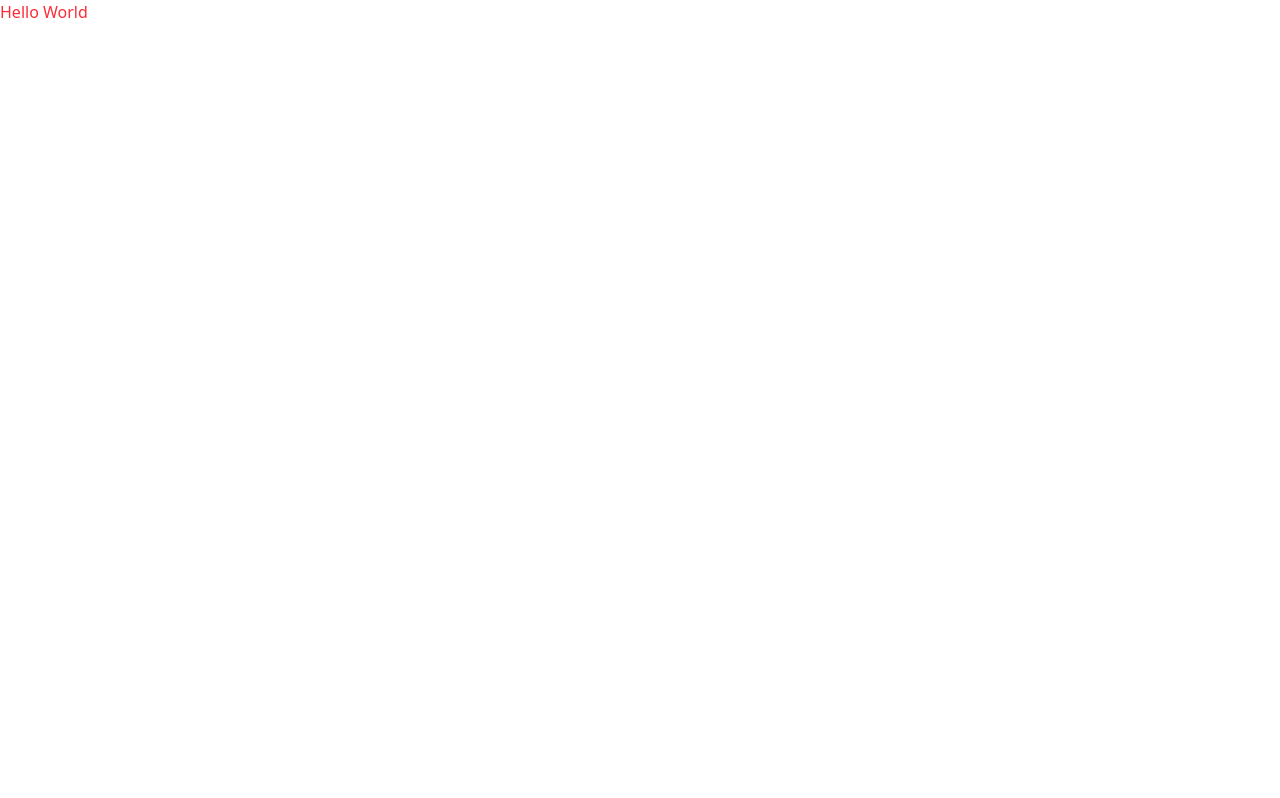
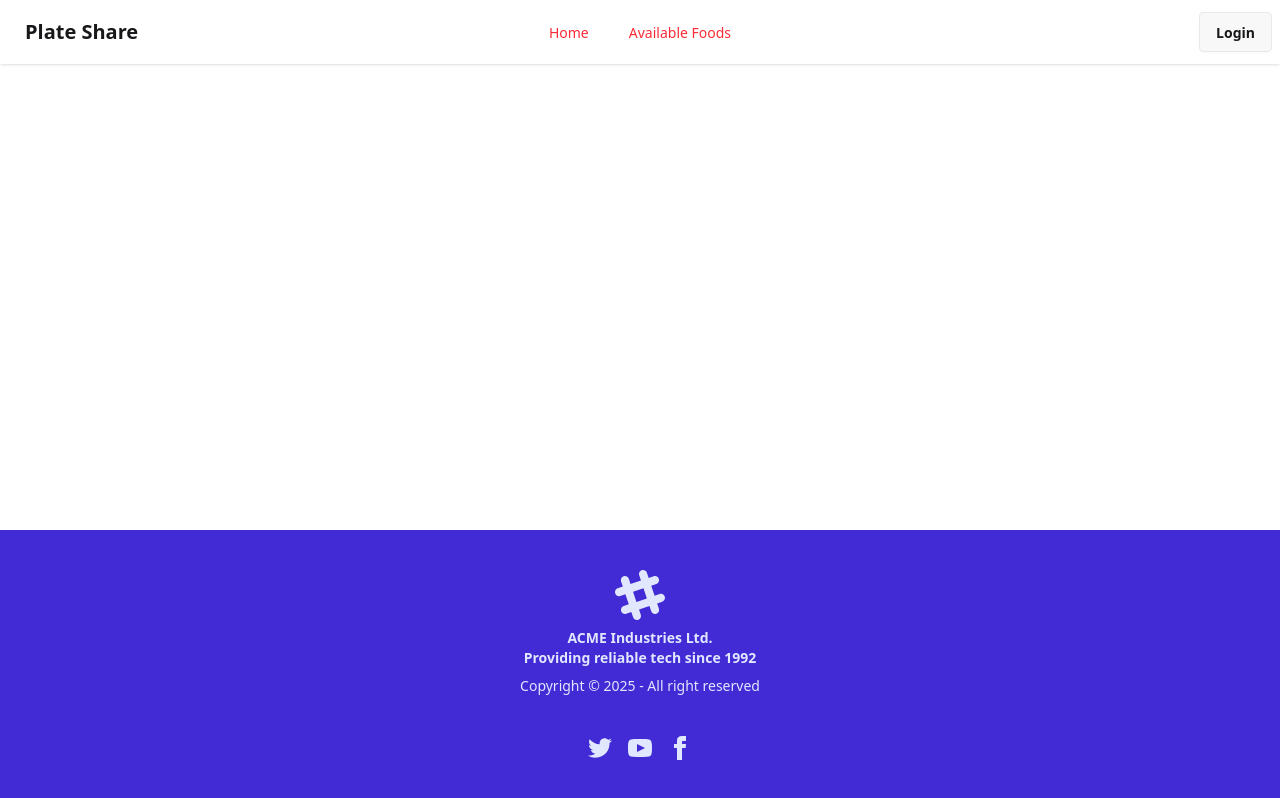
Before and after one commit to 417MahirRahman/Plate-Share-Client, a React (Vite) app: page / in a window 1280 px wide. Built offline with nearby package versions, Linux system fonts and the light colour scheme.

Commit message:
added Navbar and Footer Section

```diff
--- a/src/Routes/Route.jsx
+++ b/src/Routes/Route.jsx
@@ -1,8 +1,16 @@
 import { createBrowserRouter } from "react-router";
+import Home from "../pages/Home/Home";
+import Root from "../pages/Roots/Root";
 
 export const router = createBrowserRouter([
   {
     path: "/",
-    element: <div className="text-red-500">Hello World</div>
+    Component:Root,
+    children:[
+      {
+        index: true,
+        Component: Home,
+      }
+    ]
   },
 ]);
--- /dev/null
+++ b/src/components/Footer/Footer.jsx
@@ -0,0 +1,68 @@
+import React from "react";
+
+const Footer = () => {
+  return (
+    <div>
+      <footer className="footer footer-horizontal footer-center bg-primary text-primary-content p-10">
+        <aside>
+          <svg
+            width="50"
+            height="50"
+            viewBox="0 0 24 24"
+            xmlns="http://www.w3.org/2000/svg"
+            fillRule="evenodd"
+            clipRule="evenodd"
+            className="inline-block fill-current"
+          >
+            <path d="M22.672 15.226l-2.432.811.841 2.515c.33 1.019-.209 2.127-1.23 2.456-1.15.325-2.148-.321-2.463-1.226l-.84-2.518-5.013 1.677.84 2.517c.391 1.203-.434 2.542-1.831 2.542-.88 0-1.601-.564-1.86-1.314l-.842-2.516-2.431.809c-1.135.328-2.145-.317-2.463-1.229-.329-1.018.211-2.127 1.231-2.456l2.432-.809-1.621-4.823-2.432.808c-1.355.384-2.558-.59-2.558-1.839 0-.817.509-1.582 1.327-1.846l2.433-.809-.842-2.515c-.33-1.02.211-2.129 1.232-2.458 1.02-.329 2.13.209 2.461 1.229l.842 2.515 5.011-1.677-.839-2.517c-.403-1.238.484-2.553 1.843-2.553.819 0 1.585.509 1.85 1.326l.841 2.517 2.431-.81c1.02-.33 2.131.211 2.461 1.229.332 1.018-.21 2.126-1.23 2.456l-2.433.809 1.622 4.823 2.433-.809c1.242-.401 2.557.484 2.557 1.838 0 .819-.51 1.583-1.328 1.847m-8.992-6.428l-5.01 1.675 1.619 4.828 5.011-1.674-1.62-4.829z"></path>
+          </svg>
+          <p className="font-bold">
+            ACME Industries Ltd.
+            <br />
+            Providing reliable tech since 1992
+          </p>
+          <p>Copyright © {new Date().getFullYear()} - All right reserved</p>
+        </aside>
+        <nav>
+          <div className="grid grid-flow-col gap-4">
+            <a>
+              <svg
+                xmlns="http://www.w3.org/2000/svg"
+                width="24"
+                height="24"
+                viewBox="0 0 24 24"
+                className="fill-current"
+              >
+                <path d="M24 4.557c-.883.392-1.832.656-2.828.775 1.017-.609 1.798-1.574 2.165-2.724-.951.564-2.005.974-3.127 1.195-.897-.957-2.178-1.555-3.594-1.555-3.179 0-5.515 2.966-4.797 6.045-4.091-.205-7.719-2.165-10.148-5.144-1.29 2.213-.669 5.108 1.523 6.574-.806-.026-1.566-.247-2.229-.616-.054 2.281 1.581 4.415 3.949 4.89-.693.188-1.452.232-2.224.084.626 1.956 2.444 3.379 4.6 3.419-2.07 1.623-4.678 2.348-7.29 2.04 2.179 1.397 4.768 2.212 7.548 2.212 9.142 0 14.307-7.721 13.995-14.646.962-.695 1.797-1.562 2.457-2.549z"></path>
+              </svg>
+            </a>
+            <a>
+              <svg
+                xmlns="http://www.w3.org/2000/svg"
+                width="24"
+                height="24"
+                viewBox="0 0 24 24"
+                className="fill-current"
+              >
+                <path d="M19.615 3.184c-3.604-.246-11.631-.245-15.23 0-3.897.266-4.356 2.62-4.385 8.816.029 6.185.484 8.549 4.385 8.816 3.6.245 11.626.246 15.23 0 3.897-.266 4.356-2.62 4.385-8.816-.029-6.185-.484-8.549-4.385-8.816zm-10.615 12.816v-8l8 3.993-8 4.007z"></path>
+              </svg>
+            </a>
+            <a>
+              <svg
+                xmlns="http://www.w3.org/2000/svg"
+                width="24"
+                height="24"
+                viewBox="0 0 24 24"
+                className="fill-current"
+              >
+                <path d="M9 8h-3v4h3v12h5v-12h3.642l.358-4h-4v-1.667c0-.955.192-1.333 1.115-1.333h2.885v-5h-3.808c-3.596 0-5.192 1.583-5.192 4.615v3.385z"></path>
+              </svg>
+            </a>
+          </div>
+        </nav>
+      </footer>
+    </div>
+  );
+};
+
+export default Footer;
--- /dev/null
+++ b/src/components/NavBar/NavBar.jsx
@@ -0,0 +1,71 @@
+import React from "react";
+import { NavLink } from "react-router";
+
+const NavBar = () => {
+
+    const activeStyle = "text-red-500"
+    const normalStyle = "text-green-500"
+
+  const link1 = (
+    <>
+      <div className="flex gap-10">
+        <NavLink className={activeStyle ? activeStyle : normalStyle}>Home</NavLink>
+        <NavLink className={activeStyle ? activeStyle : normalStyle}>Available Foods</NavLink>
+      </div>
+    </>
+  );
+
+  const link2 = (
+    <>
+      <div className="flex flex-col">
+        <NavLink>Add Food</NavLink>
+        <NavLink>Manage My Foods</NavLink>
+        <NavLink>My Food Requests</NavLink>
+        <NavLink>Logout</NavLink>
+      </div>
+    </>
+  );
+
+  return (
+    <div>
+      <div className="navbar bg-base-100 shadow-sm">
+        <div className="navbar-start">
+          <div className="dropdown">
+            <div tabIndex={0} role="button" className="btn btn-ghost lg:hidden">
+              <svg
+                xmlns="http://www.w3.org/2000/svg"
+                className="h-5 w-5"
+                fill="none"
+                viewBox="0 0 24 24"
+                stroke="currentColor"
+              >
+                {" "}
+                <path
+                  strokeLinecap="round"
+                  strokeLinejoin="round"
+                  strokeWidth="2"
+                  d="M4 6h16M4 12h8m-8 6h16"
+                />{" "}
+              </svg>
+            </div>
+            <ul
+              tabIndex="-1"
+              className="menu menu-sm dropdown-content bg-base-100 rounded-box z-1 mt-3 w-52 p-2 shadow"
+            >
+              {link2}
+            </ul>
+          </div>
+          <a className="btn btn-ghost text-xl">Plate Share</a>
+        </div>
+        <div className="navbar-center hidden lg:flex">
+          <ul className="menu menu-horizontal px-1">{link1}</ul>
+        </div>
+        <div className="navbar-end">
+          <a className="btn">Login</a>
+        </div>
+      </div>
+    </div>
+  );
+};
+
+export default NavBar;
--- a/src/main.jsx
+++ b/src/main.jsx
@@ -10,5 +10,5 @@
     <RouterProvider router={router} />
   </StrictMode>,
 
-  <ToastContainer />
+  //<ToastContainer />
 )
--- /dev/null
+++ b/src/pages/Home/Home.jsx
@@ -0,0 +1,11 @@
+import React from 'react';
+
+const Home = () => {
+    return (
+        <div>
+
+        </div>
+    );
+};
+
+export default Home;
--- /dev/null
+++ b/src/pages/Roots/Root.jsx
@@ -0,0 +1,18 @@
+import React from "react";
+import NavBar from "../../components/NavBar/NavBar";
+import { Outlet } from "react-router";
+import Footer from "../../components/Footer/Footer";
+
+const Root = () => {
+  return (
+    <div data-theme="light" className="flex flex-col min-h-screen">
+      <NavBar></NavBar>
+      <main className="grow">
+        <Outlet></Outlet>
+      </main>
+      <Footer></Footer>
+    </div>
+  );
+};
+
+export default Root;
```
